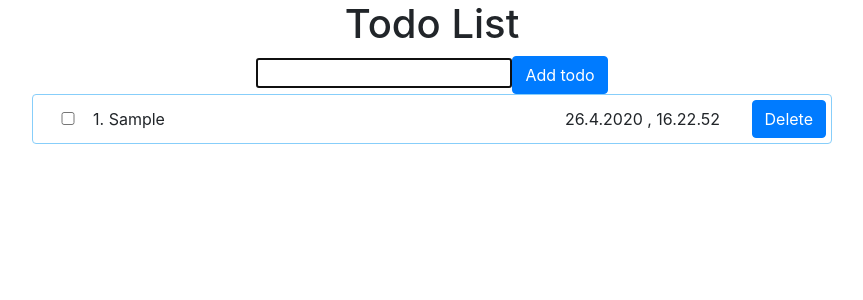
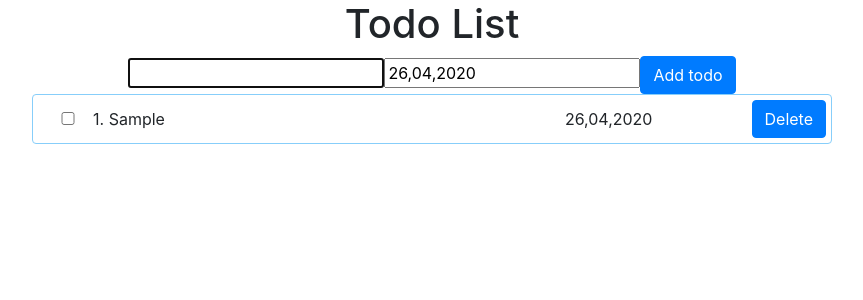
Before and after one commit to romantymets/FirstReactApp, a React (Create React App) app: page / in a window 1280 px wide. Both pictures are taken after typing "Sample" into the empty fields and a click on the button "Add todo". Shown: the top 300 px of the page, without its empty margins (208-1071 px from the left). Built offline with nearby package versions, Linux system fonts and the light colour scheme.

Commit message:
add refactor Date

```diff
--- a/src/App.js
+++ b/src/App.js
@@ -2,6 +2,7 @@ import React from 'react';
 import 'bootstrap/dist/css/bootstrap.css'
 import './App.css';
 import Todo from "./components/Todo/TodoComponent";
+import "react-datepicker/dist/react-datepicker.css";
 
 class App extends React.Component {
   constructor() {
--- a/src/components/Todo/TodoComponent.js
+++ b/src/components/Todo/TodoComponent.js
@@ -1,6 +1,6 @@
 import React from 'react';
 import TodoList from "../TodoList/TodoList";
-
+import DatePicker from "react-datepicker/es";
 import './Todo.css';
 
 class Todo extends React.Component {
@@ -10,11 +10,15 @@ class Todo extends React.Component {
     this.state = {
       newInputText: "",
       todos: [],
-
+      startDate: new Date()
     };
     this.inputRef = React.createRef();
   }
-
+  handleChange = date => {
+    this.setState({
+      startDate: date
+    });
+  };
   onTextChange = (e) => {
     this.setState({ newInputText: e.target.value, })
   };
@@ -27,7 +31,7 @@ class Todo extends React.Component {
         id: oldTodos.length + 1,
         title: newInputText,
         complited: false,
-        date: new Date(),
+        startDate: this.state.startDate
       }]
     });
     this.inputRef.current.value = '';
@@ -78,6 +82,11 @@ class Todo extends React.Component {
         <div className="button-conteiner">
           <form onSubmit={this.onButtonClick}>
             <input ref={this.inputRef} type={"text"} onChange={this.onTextChange}/>
+            <DatePicker
+              selected={this.state.startDate}
+              onChange={this.handleChange}
+              dateFormat={"dd,MM,yyyy"}
+            />
             <button className="btn btn-primary" type={"submit"}>
               Add todo
             </button>
@@ -86,6 +95,7 @@ class Todo extends React.Component {
             todos={todos}
             onItemCheck={this.onItemCheck}
             onItemRemove={this.onItemRemove}
+
           >
           </TodoList>
         </div>
--- a/src/components/TodoList/TodoList.js
+++ b/src/components/TodoList/TodoList.js
@@ -1,10 +1,18 @@
 import React from "react";
+import moment from "moment";
 import './TodoList.css'
+
+
 
 class TodoList extends React.Component {
   constructor() {
     super();
+    this.state = {
+
+    };
+
   };
+
 // todo:ТЕКСТ ЗАКРЕСЛЕНИЙ КОЛИ ЧЕКЕД ТЕКСТ ДИКОРЕЙШЕН
 //  КОЛИ ЧЕКЕД ТЕКСТ ДИКОРЕЙШЕН
   render() {
@@ -18,13 +26,13 @@ class TodoList extends React.Component {
                      <input type="checkbox" className="checkbox-container" checked={todo.complited}
                             onChange={onItemCheck(todo.id)}
                      />
+
                   {todo.id}. {todo.title}
                   <span className="date-conteiner">
-                {todo.date.getDate()}.{todo.date.getMonth() + 1}.
-                    {todo.date.getFullYear()}   ,    {todo.date.getHours()}.
-                    {todo.date.getMinutes()}.{todo.date.getSeconds()}
+                    {moment(todo.startDate).format("DD,MM,YYYY")}
                 </span>
                   </span>
+
               <button className="btn btn-primary" onClick={onItemRemove(todo.id)}> Delete</button>
             </li>)
           )}
```
Also changed, not shown: package.json (+7 -1 lines), 1 other file (tests, documents, lock files or other folders).
